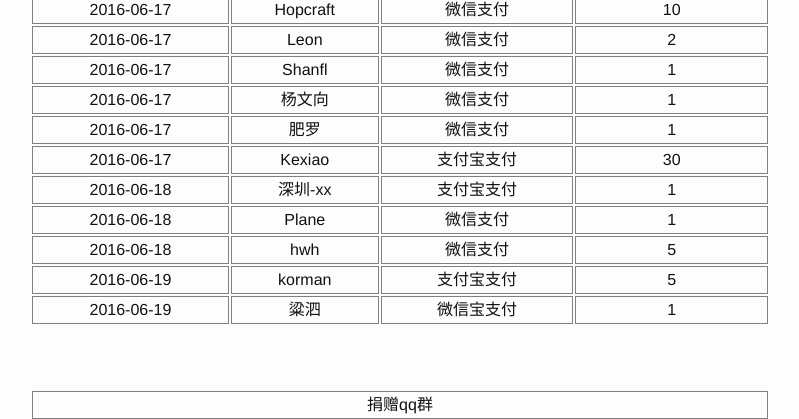
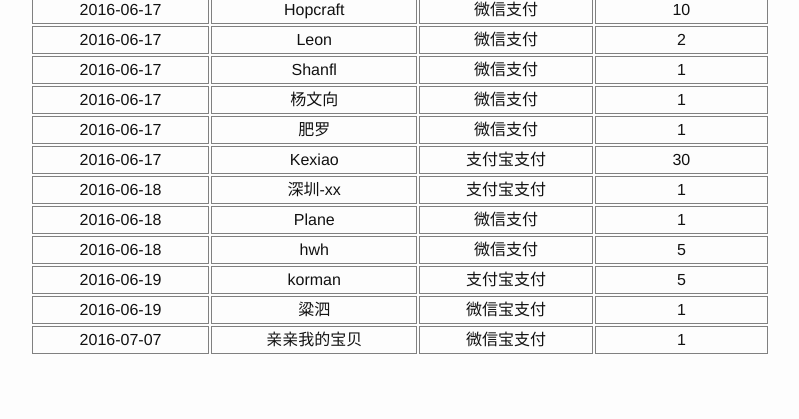
Before and after one commit to guoyu07/skynetclub.github.io, a Jekyll site: the page built from donate.md, in a window 1280 px wide and 900 px high, scrolled down 983 px, cut to the strip 0-419 px from the top of the window. Shown: the whole strip, without its empty margins (240-1039 px from the left). Built offline with Jekyll 4.4.1, drawn with Linux system fonts in a browser that asks for light colours; comment, search, counter and statistics services are not loaded.

Commit message:
Update donate.md

```diff
--- a/donate.md
+++ b/donate.md
@@ -108,6 +108,12 @@ qq支付需要加群后方可支付
 <td>微信宝支付</td>
 <td>1</td>
 </tr>
+<tr>
+<td>2016-07-07</td>
+<td>亲亲我的宝贝</td>
+<td>微信宝支付</td>
+<td>1</td>
+</tr>
 </table>
 
 <br/><br/>
```
